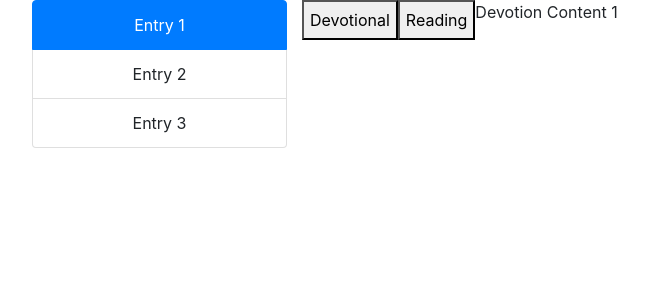
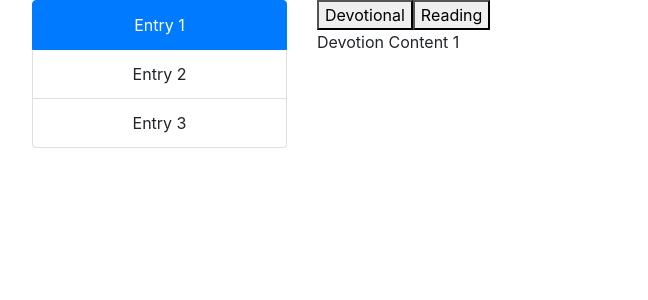
Before and after one commit to spainb123/crlife-dailybibleverse, a React (Create React App) app in the folder client/: page / in a window 1280 px wide. Shown: the top 300 px of the page, without its empty margins (53-701 px from the left). Built offline with nearby package versions, Linux system fonts and the light colour scheme.

Commit message:
UX for content

```diff
--- a/client/src/components/ContentView/ContentView.tsx
+++ b/client/src/components/ContentView/ContentView.tsx
@@ -4,6 +4,7 @@ import ContentViewButton from './ContentViewButton';
 import ContentViewContents from './ContentViewContents';
 import { IStore, IStoreEntry, ActiveContentOption } from '../../store/Models';
 import { setActiveContent } from '../../store/Actions';
+import { Container, Row, Col} from 'reactstrap';
 
 
 interface IContentViewProps
@@ -37,19 +38,21 @@ class ContentView extends React.Component<IContentViewProps & IContentViewAction
             : this.props.entry.readingContent
 
         return (
-            <div className="row">
+            <Container>
+                <Row>
                     <ContentViewButton
                         onClick={this.onDevotionalClicked}
-                    children='Devotional'
-                ></ContentViewButton>
+                        children='Devotional'></ContentViewButton>
                     <ContentViewButton
                         onClick={this.onReadingClicked}
-                    children='Reading'
-                ></ContentViewButton>
+                        children='Reading'></ContentViewButton>
+                </Row>
+                <Row>
                     <ContentViewContents
                         content={activeContent}>
                     </ContentViewContents>
-            </div>
+                </Row>
+            </Container>
         );
     }
 }
```
Lines whose indentation alone changed are shown as unchanged.
